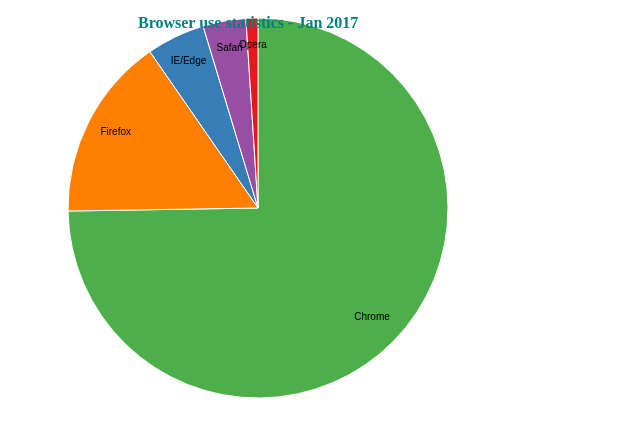
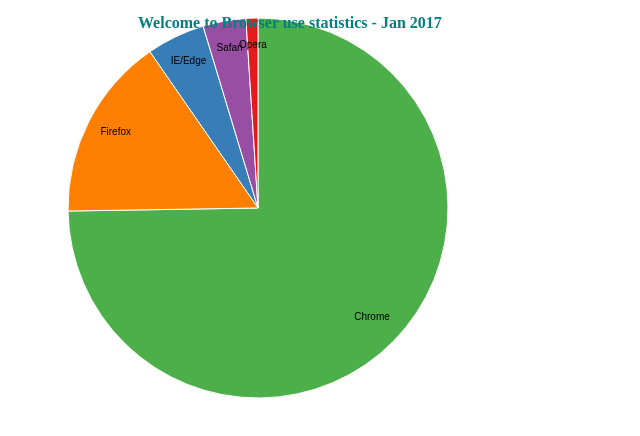
Before and after one commit to wanharsaniya/DataVizproj.github.io, a plain HTML site: page index.html in a window 1280 px wide. Shown: the full height of the page, 0-640 px from the left. Drawn offline with nearby package versions, Linux system fonts and the light colour scheme.

Commit message:
Update index.html

```diff
--- a/index.html
+++ b/index.html
@@ -69,7 +69,7 @@
             svg.append("g")
                .attr("transform", "translate(" + (width / 2 - 120) + "," + 20 + ")")
                .append("text")
-               .text("Browser use statistics - Jan 2017")
+               .text("Welcome to Browser use statistics - Jan 2017")
                .attr("class", "title")
     </script>
 </body>
```
